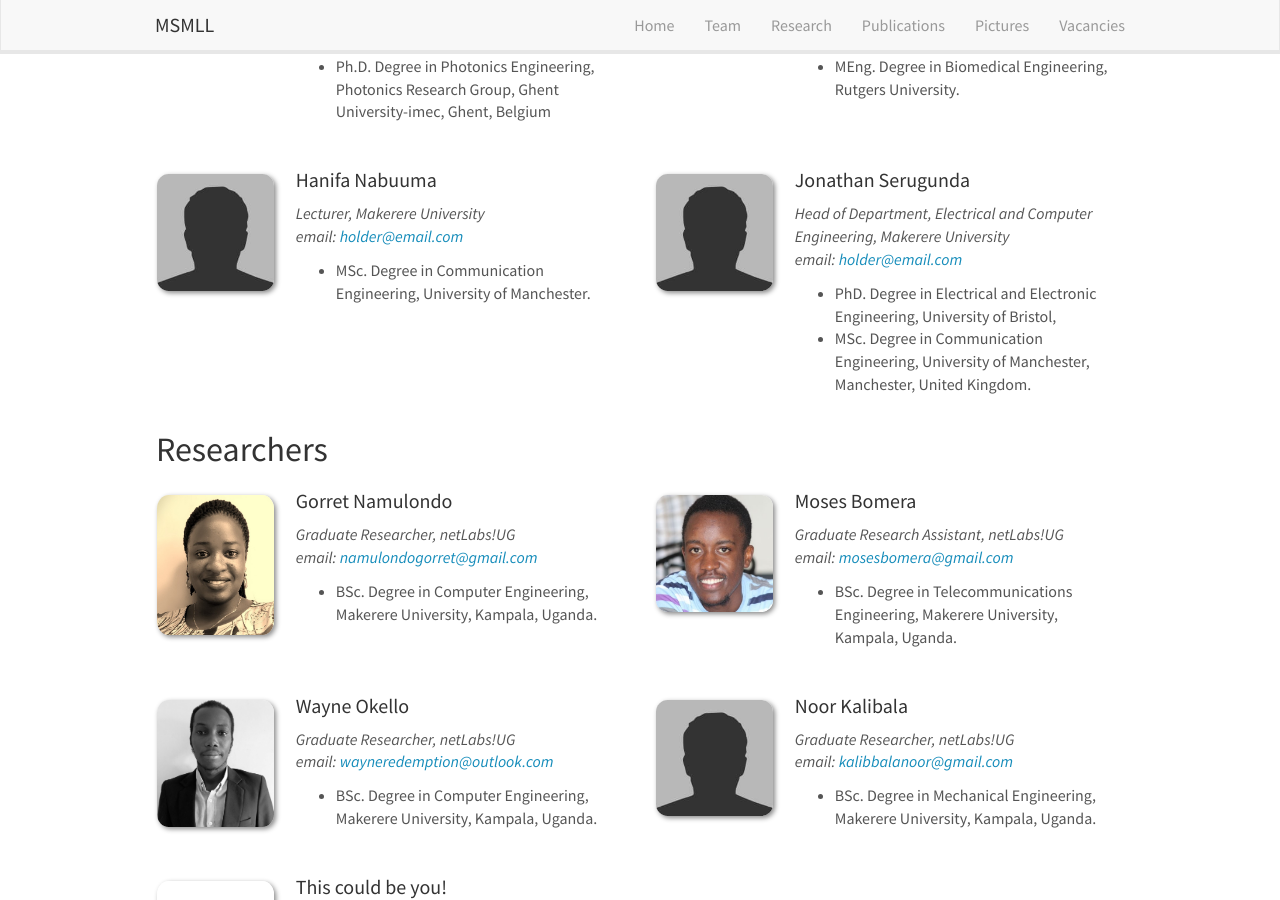
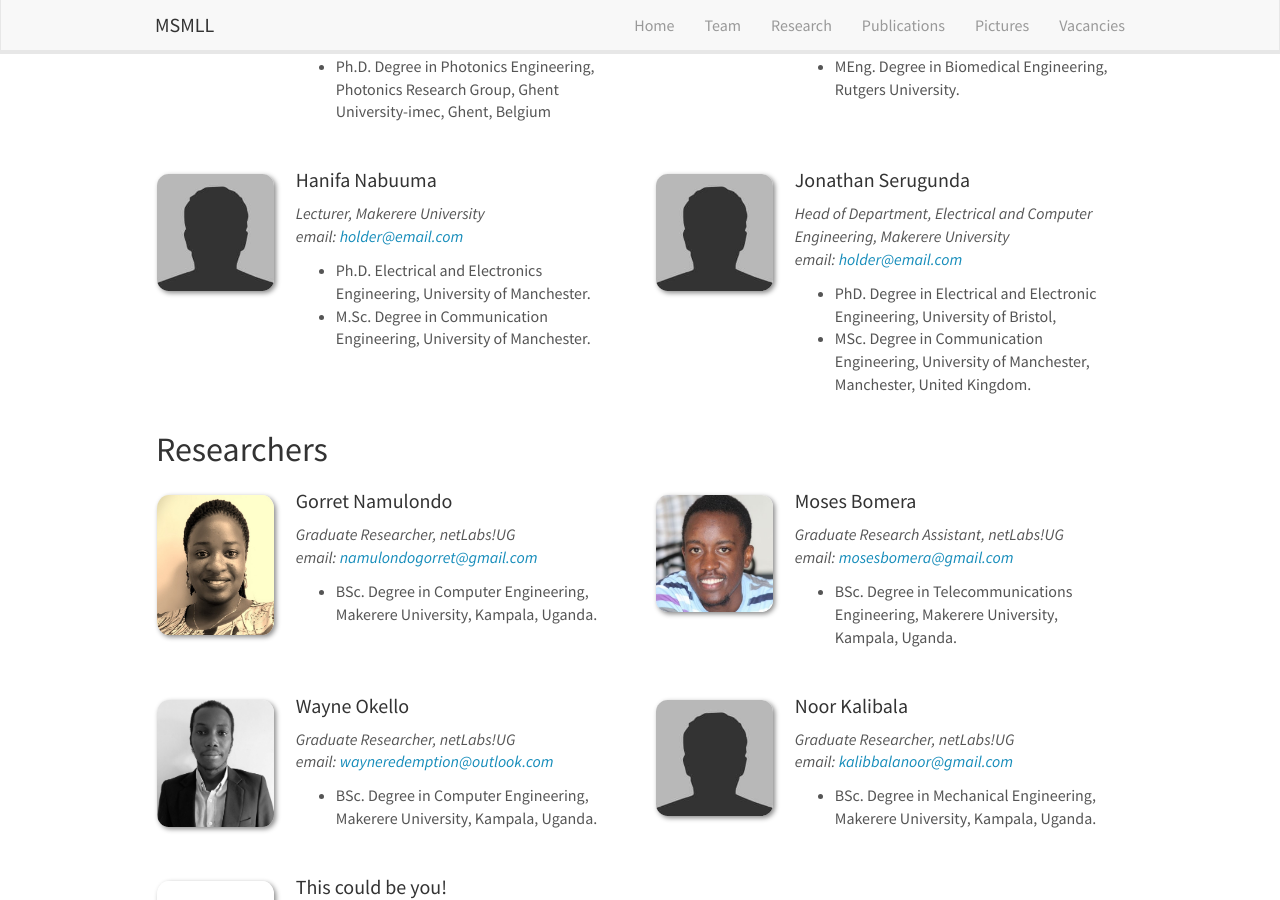
Before and after one commit to rifkatunda/marconimllab, a Jekyll site: the page built from _pages/team.md, in a window 1280 px wide and 900 px high, scrolled down 322 px. Built offline with Jekyll 4.4.1, drawn with Linux system fonts in a browser that asks for light colours; nearby versions of some CDN libraries.

Commit message:
Update seniors.yml

```diff
--- a/_data/seniors.yml
+++ b/_data/seniors.yml
@@ -19,9 +19,9 @@
   photo: bio-photo.jpg
   info: Lecturer, Makerere University
   email: holder@email.com
-  number_educ: 1
-  education1: MSc. Degree in Communication Engineering, University of Manchester.
-  education2:
+  number_educ: 2
+  education1: Ph.D. Electrical and Electronics Engineering, University of Manchester.
+  education2: M.Sc. Degree in Communication Engineering, University of Manchester.
 
 - name: Jonathan Serugunda
   photo: bio-photo.jpg
```
